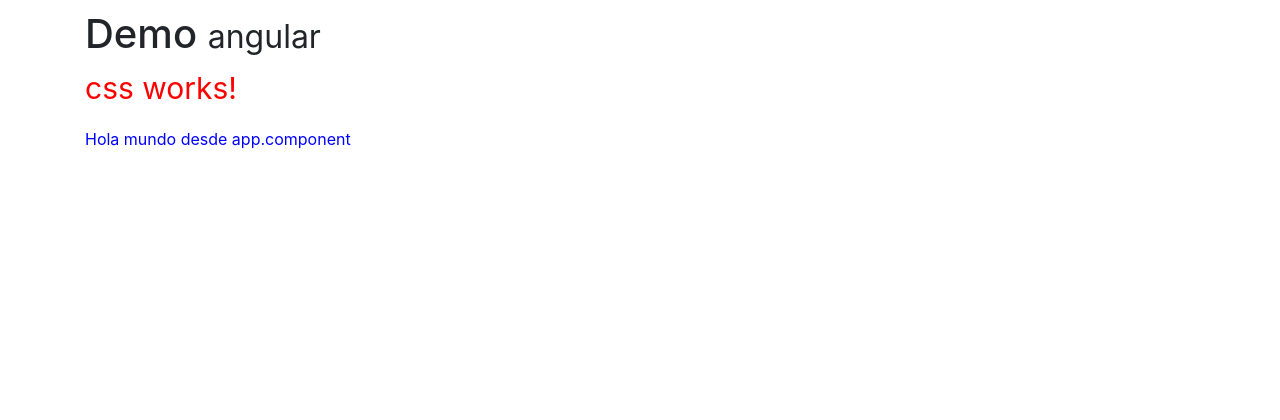
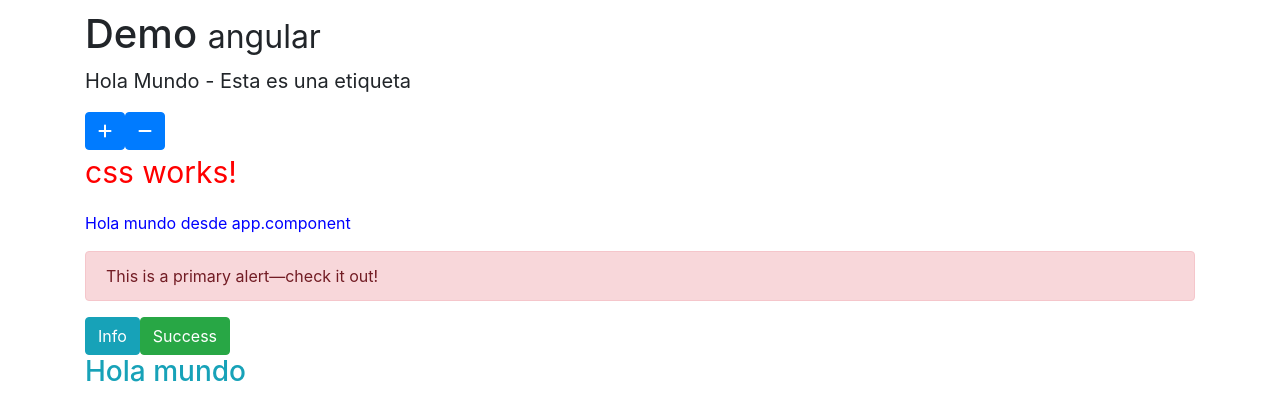
Before and after one commit to hernandezgus/angular-08-miscelaneos, an Angular app: page / in a window 1280 px wide. Shown: the top 420 px of the page. Built offline with nearby package versions, Linux system fonts and the light colour scheme.

Commit message:
Adding ngClass with object

```diff
--- a/src/app/app.component.html
+++ b/src/app/app.component.html
@@ -1,9 +1,10 @@
 <div class="container main-container">
     <h1>Demo <small>angular</small></h1>
-    <!-- <app-ng-style></app-ng-style> -->
+    <app-ng-style></app-ng-style>
     <app-css></app-css>
 
     <p>
         Hola mundo desde app.component
     </p>
+    <app-clases></app-clases>
 </div>
--- a/src/app/app.module.ts
+++ b/src/app/app.module.ts
@@ -4,12 +4,14 @@
 import { AppComponent } from './app.component';
 import { NgStyleComponent } from './components/ng-style/ng-style.component';
 import { CssComponent } from './components/css/css.component';
+import { ClasesComponent } from './components/clases/clases.component';
 
 @NgModule({
   declarations: [
     AppComponent,
     NgStyleComponent,
-    CssComponent
+    CssComponent,
+    ClasesComponent
   ],
   imports: [
     BrowserModule
--- /dev/null
+++ b/src/app/components/clases/clases.component.html
@@ -0,0 +1,8 @@
+<div [ngClass]="alerta" class="alert" role="alert">
+    This is a primary alert—check it out!
+</div>
+
+<button class="btn btn-info" (click)="alerta = 'alert-info'">Info</button>
+<button class="btn btn-success" (click)="alerta = 'alert-success'">Success</button>
+
+<h3 [ngClass]="{ 'text-danger': propiedades.colorDanger, 'text-info': !propiedades.colorDanger }">Hola mundo</h3>
--- /dev/null
+++ b/src/app/components/clases/clases.component.ts
@@ -0,0 +1,19 @@
+import { Component, OnInit } from '@angular/core';
+
+@Component({
+  selector: 'app-clases',
+  templateUrl: './clases.component.html',
+  styleUrls: ['./clases.component.css']
+})
+export class ClasesComponent implements OnInit {
+
+  alerta = 'alert-danger';
+  propiedades: object = {
+    colorDanger: false
+  };
+  constructor() { }
+
+  ngOnInit(): void {
+  }
+
+}
```
Also changed, not shown: src/app/components/clases/clases.component.css (added).
